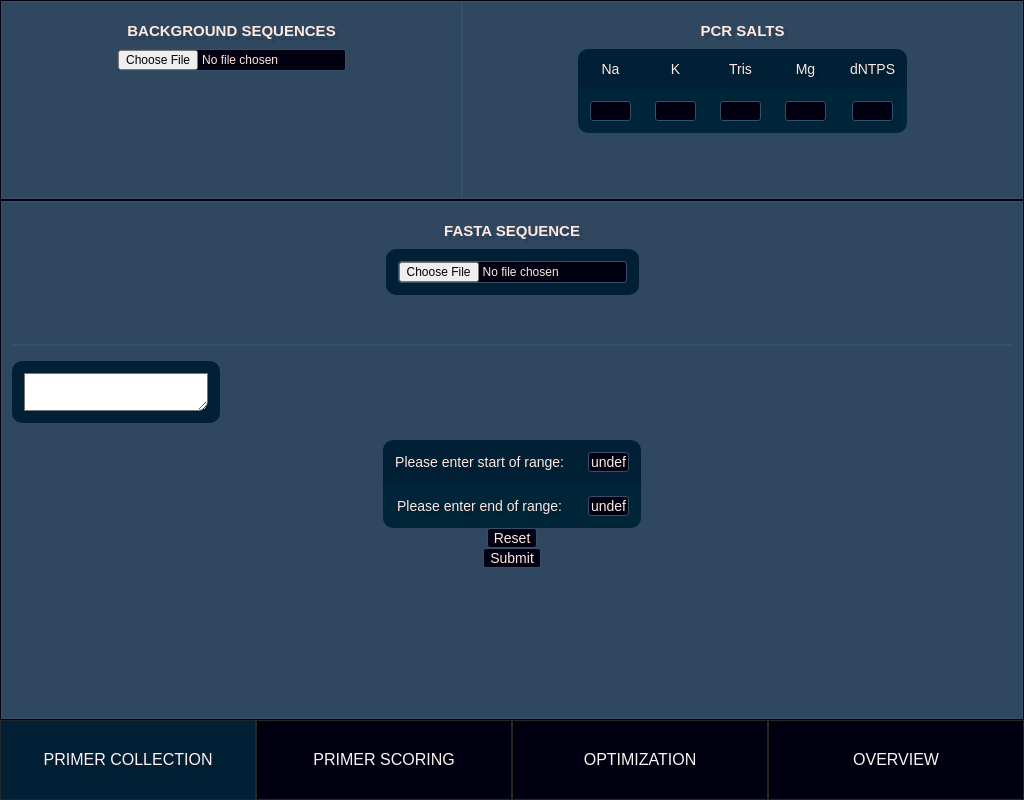
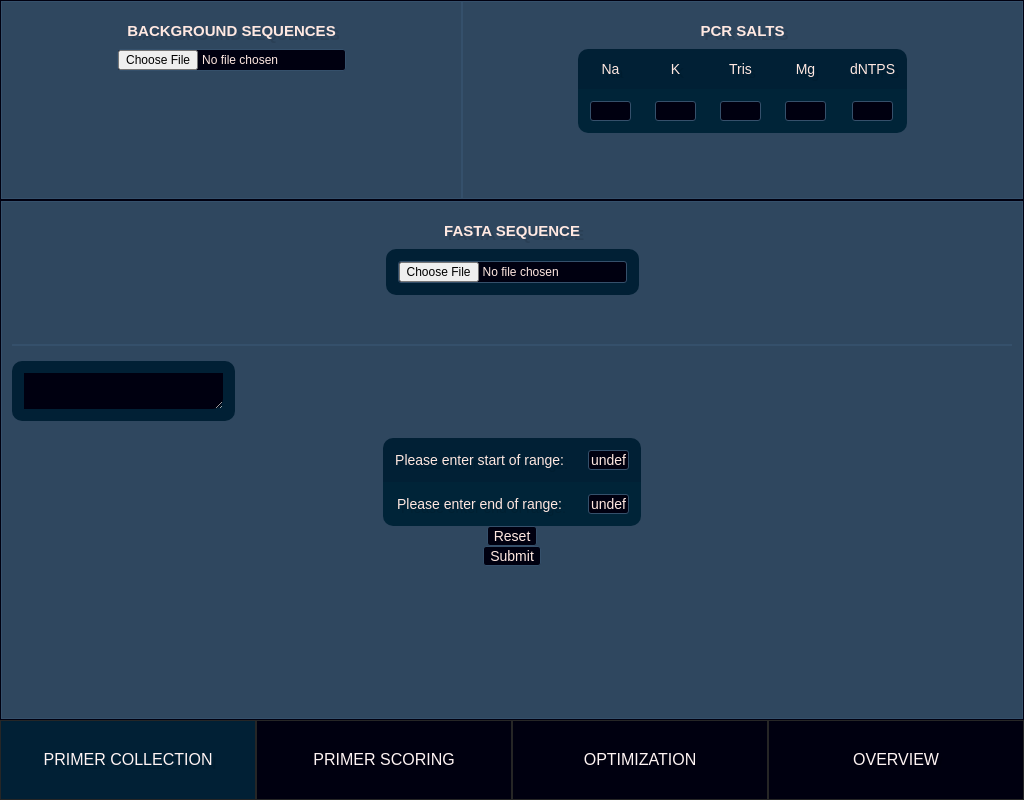
Before and after one commit to PathLabs/primacy_demo, an Electron app: page module0.html in a window 1024 px wide. Drawn offline with Linux system fonts and the light colour scheme; no server answers.

Commit message:
made title clearer

```diff
--- a/style.css
+++ b/style.css
@@ -160,8 +160,13 @@ input[type=submit]{
   background-color: black;
 }
 
-#sequenceIdentifier{
+#sequenceIdentifier {
   border-bottom-right-radius: 10px;
+  color:white;
+  background-color: #000010;
+  border: none;
+  font-weight: bold;
+  font-size: 14px;
 }
 
 #background_settings{
@@ -227,12 +232,14 @@ input[type=submit]{
 
 /* Handle */
 ::-webkit-scrollbar-thumb {
-  background: rgb(1, 32, 53);
+  /* background: rgb(1, 32, 53); */
+  background: gray;
   border-radius: 10px;
 }
 
 ::-webkit-scrollbar-thumb:hover {
-  background:rgb(0, 36, 56);
+  /* background:rgb(0, 36, 56); */
+  background: gray;
   border-radius: 0px;
 }
 
```
